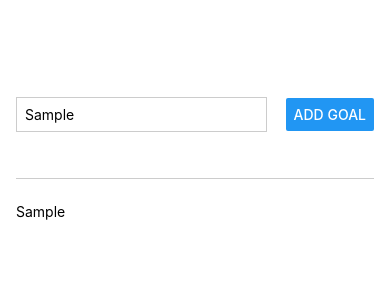
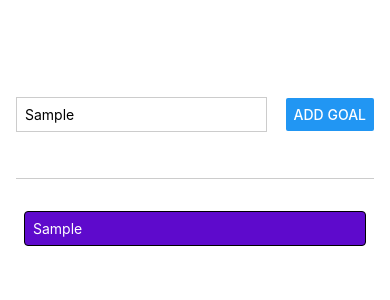
Before and after one commit to vincentochoa3/ReactNative-Course, a React Native app: screen / in a window 390 px wide. Both pictures are taken after typing "Sample" into the empty fields and a click on the button "ADD GOAL". Shown: the top 300 px of the page. Built offline with nearby package versions, Linux system fonts and the light colour scheme.

Commit message:
implemented Flatlist and its data and renderItems props

```diff
--- a/App.js
+++ b/App.js
@@ -1,6 +1,6 @@
 import {useState} from "react"
 import { StatusBar } from 'expo-status-bar';
-import { StyleSheet, Text, View, Button, TextInput } from 'react-native';
+import { StyleSheet, Text, View, Button, TextInput, ScrollView, FlatList } from 'react-native';
 
 export default function App() {
   const [enteredGoalText, setEnteredGoalText] = useState('')
@@ -11,7 +11,7 @@
   }
 
   function addGoalHandler() {
-    setCourseGoals((currentCourseGoals) => [...currentCourseGoals, enteredGoalText])
+    setCourseGoals((currentCourseGoals) => [...currentCourseGoals, {text: enteredGoalText, id: Math.random().toString()}])
   }
 
   return (
@@ -26,7 +26,19 @@
         <Button title="Add Goal" onPress={addGoalHandler} />
       </View>
       <View style={styles.goalsContainer}>
-        {courseGoals.map((goal) => <Text key={goal}>{goal}</Text>)}
+        <FlatList data={courseGoals} renderItem={(itemData) => {
+          return(
+          <View style={styles.goalItem}>
+              <Text style={styles.goalText}>
+                {itemData.item.text}
+              </Text>
+            </View>
+          )
+        }}
+          keyExtractor={(item, index) => {
+            return item.id
+        }}
+        />
       </View>
     </View>
   );
@@ -56,5 +68,15 @@
   },
   goalsContainer: {
     flex: 5
+  },
+  goalItem: {
+    margin: 8,
+    padding: 8,
+    borderRadius: 4,
+    borderWidth: 1,
+    backgroundColor: "#5e0acc",
+  },
+  goalText: {
+    color: "white"
   }
 });
```
